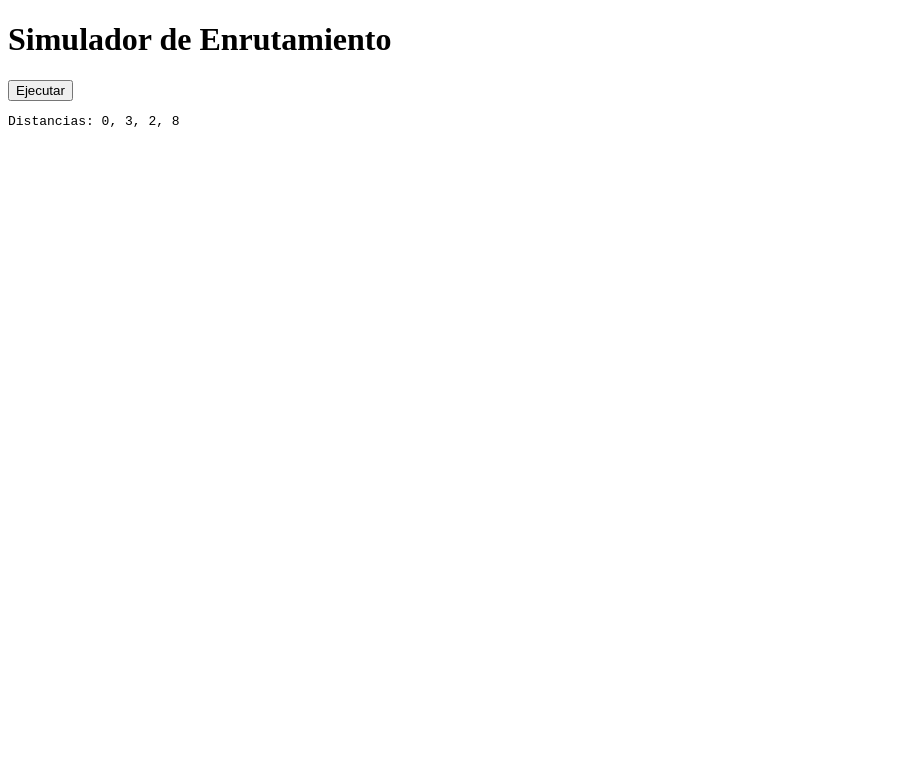
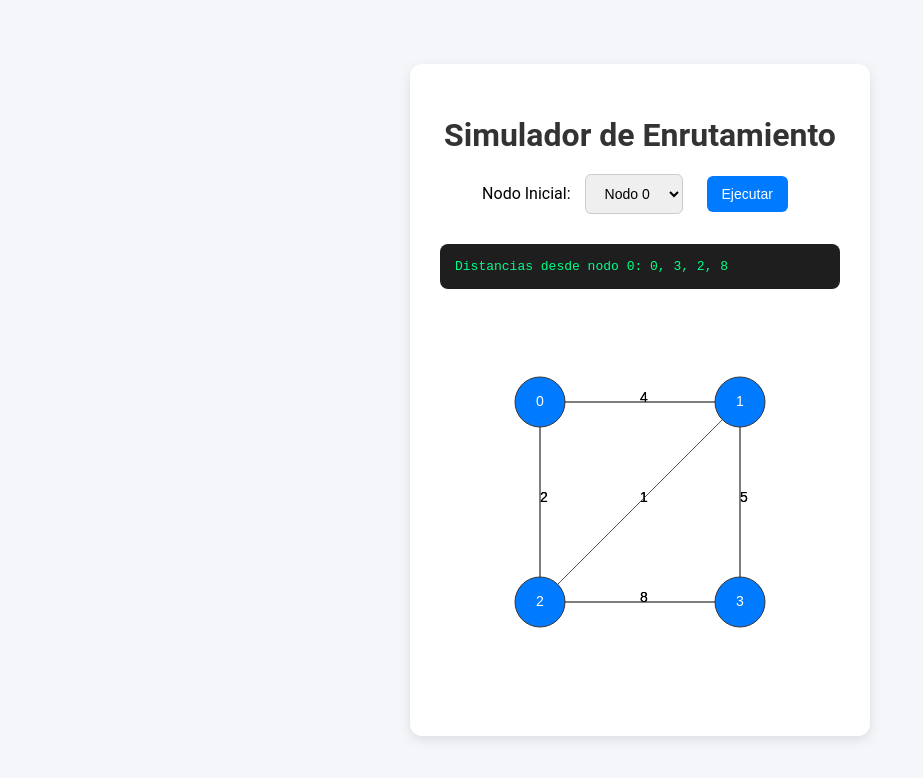
Before and after one commit to AkemiAyca-1/Simulador-de-Enrutamiento-ptimo-en-Redes-Capstone-AL-JALAU, a plain HTML site: page frotend/index.html in a window 1280 px wide. Both pictures are taken after a click on the button "Ejecutar". Shown: the whole page, without its empty margins (0-923 px from the left). Drawn offline with Linux system fonts and the light colour scheme.

Commit message:
Frontend completo

```diff
--- a/frotend/app.js
+++ b/frotend/app.js
@@ -14,12 +14,14 @@ function runSimulation() {
         [0, 5, 8, 0] // = Nodo 3
     ];
 
-    const startNode = 0; // modificar para que no inicie de 0 a todos.
+    const startNode = parseInt(document.getElementById("startNode").value); // modificar para que no inicie de 0 a todos.
 
     const result = dijkstra(graph, startNode);
 
     document.getElementById("output").innerText =
-        "Distancias: " + result.join(", ");
+        "Distancias desde nodo " + startNode + ": " + result.join(", ");
+
+    drawGraph(graph);
 }
 
 // Esto es una matriz de adyacencia ponderada.
@@ -41,3 +43,55 @@ function runSimulation() {
 //     [30, 0, 20, 0, 60],
 //     [100, 0, 10, 60, 0]
 // ];
+
+function drawGraph(graph) {
+    const canvas = document.getElementById("graphCanvas");
+    const ctx = canvas.getContext("2d");
+    ctx.clearRect(0, 0, canvas.width, canvas.height);
+
+    // Posiciones fijas para los nodos
+    const positions = [
+        {x: 100, y: 100}, //Nodo 0
+        {x: 300, y: 100}, //Nodo 1
+        {x: 100, y: 300}, //Nodo 2
+        {x: 300, y: 300}, //Nodo 3
+    ]
+
+    // Dibujar aristas
+    ctx.strokeStyle = "#555";
+    ctx.font = "14px Arial";
+    ctx.fillStyle = "#000";
+
+    for(let i = 0; i < graph.length; i++) {
+        for(let j = 0; j < graph[i].length; j++) {
+            if(graph[i][j] > 0) {
+                const p1 = positions[i];
+                const p2 = positions[j];
+                ctx.beginPath();
+                ctx.moveTo(p1.x, p1.y);
+                ctx.lineTo(p2.x, p2.y);
+                ctx.stroke();
+
+                const midX = (p1.x + p2.x) / 2;
+                const midY = (p1.y + p2.y) / 2;
+                ctx.fillText(graph[i][j], midX, midY);
+            }
+        }
+    }
+
+    // Dibujar nodos
+    for(let i = 0; i < positions.length; i++) {
+        const p = positions[i];
+        ctx.beginPath();
+        ctx.arc(p.x, p.y, 25, 0, 2 * Math.PI);
+        ctx.fillStyle = "#007bff";
+        ctx.fill();
+        ctx.strokeStyle = "#333";
+        ctx.stroke();
+
+        ctx.fillStyle = "#fff";
+        ctx.textAlign = "center";
+        ctx.textBaseline = "middle";
+        ctx.fillText(i, p.x, p.y);
+    }
+}
--- a/frotend/css/styles.css
+++ b/frotend/css/styles.css
@@ -0,0 +1,54 @@
+body {
+    font-family: 'Roboto', sans-serif;
+    background: #f4f6f9;
+    display: flex;
+    justify-content: center;
+    align-items: center;
+    height: 100vh;
+    margin: 0;
+}
+
+.container {
+    background: #fff;
+    padding: 30px;
+    border-radius: 12px;
+    box-shadow: 0 4px 12px rgba(0,0,0,0.1);
+    text-align: center;
+    width: 400px;
+}
+
+h1 {
+    color: #333;
+    margin-bottom: 10px;
+}
+
+select, button {
+    padding: 10px 15px;
+    margin: 10px;
+    border-radius: 6px;
+    border: 1px solid #ccc;
+    font-size: 14px;
+}
+
+button {
+    background: #007bff;
+    color: white;
+    border: none;
+    cursor: pointer;
+    transition: background 0.3s;
+}
+
+button:hover {
+    background: #0056b3;
+}
+
+#output {
+    background: #1e1e1e;
+    color: #00ff88;
+    padding: 15px;
+    border-radius: 8px;
+    margin-top: 20px;
+    text-align: left;
+    font-family: monospace;
+    white-space: pre-wrap;
+}
--- a/frotend/index.html
+++ b/frotend/index.html
@@ -2,15 +2,22 @@
 <html>
 <head>
     <title>Simulador Dijkstra</title>
+    <link rel="stylesheet" href="./css/styles.css">
 </head>
 <body>
-
-<h1>Simulador de Enrutamiento</h1>
-
-<button onclick="runSimulation()">Ejecutar</button>
-
-<pre id="output"></pre>
-
+    <div class="container">
+        <h1>Simulador de Enrutamiento</h1>
+        <label for="startNode">Nodo Inicial:</label>
+        <select id="startNode">
+            <option value="0">Nodo 0</option>
+            <option value="1">Nodo 1</option>
+            <option value="2">Nodo 2</option>
+            <option value="3">Nodo 3</option>
+        </select>
+        <button onclick="runSimulation()">Ejecutar</button>
+        <pre id="output"></pre>
+        <canvas id="graphCanvas" width="400" height="400"></canvas>
+    </div>
 <script src="../backend/algorithms/dijkstra.js"></script>
 <script src="app.js"></script>
 
```
